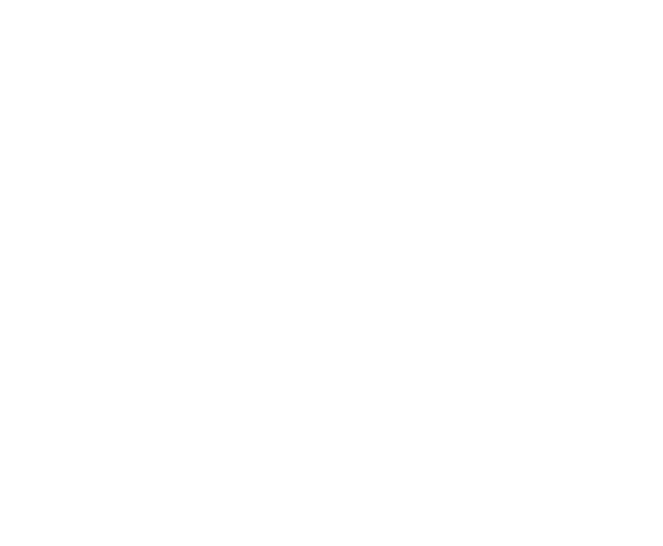
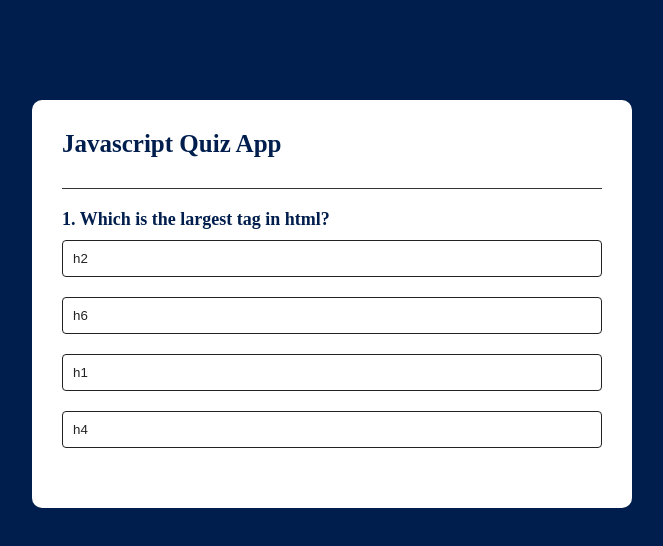
Before and after one commit to YashShinde9298/javascript_quizapp, a plain HTML site: page index.html in a window 1280 px wide. Shown: the whole page, without its empty margins (308-971 px from the left). Drawn offline with Linux system fonts and the light colour scheme.

Commit message:
added questions and answers
Added functionalities like show questions, select answers, show score, etc.

```diff
--- a/index.html
+++ b/index.html
@@ -9,7 +9,19 @@
 </head>
 
 <body>
-
+    <div class="app">
+        <h1>Javascript Quiz App</h1>
+        <div class="quiz">
+            <h2 id="question">Question goes here</h2>
+            <div id="answer-buttons">
+                <button class="btn">Answer 1</button>
+                <button class="btn">Answer 2</button>
+                <button class="btn">Answer 3</button>
+                <button class="btn">Answer 4</button>
+            </div>
+            <button id="next-btn">Next</button>
+        </div>
+    </div>
 
     <script src="./index.js"></script>
 </body>
--- a/index.js
+++ b/index.js
@@ -0,0 +1,181 @@
+const questions = [
+    {
+        question: "Which is the largest tag in html?",
+        answers: [
+            { text: "h2", correct: "false" },
+            { text: "h6", correct: "false" },
+            { text: "h1", correct: "true" },
+            { text: "h4", correct: "false" }
+        ]
+    },
+    {
+        question: "Which tag is used to add css in html?",
+        answers: [
+            { text: "style", correct: "true" },
+            { text: "a", correct: "false" },
+            { text: "css", correct: "false" },
+            { text: "script", correct: "false" }
+        ]
+    },
+    {
+        question: "Which react hook is used to add state in functional component?",
+        answers: [
+            { text: "useMemo", correct: "false" },
+            { text: "useReducer", correct: "false" },
+            { text: "useEffect", correct: "false" },
+            { text: "useState", correct: "true" }
+        ]
+    },
+    {
+        question: "How do you call the function 'myFunction'?",
+        answers: [
+            { text: "myFucntion", correct: "false" },
+            { text: "func myFunction()", correct: "false" },
+            { text: "myFunction()", correct: "true" },
+            { text: "None of these", correct: "false" }
+        ]
+    },
+    {
+        question: "Which snippet of CSS is commonly used to center a website horizontally?",
+        answers: [
+            { text: "site-align: center;", correct: "false" },
+            { text: "margin: auto 0;", correct: "true" },
+            { text: "margin: center;", correct: "false" },
+            { text: "margin: 0 auto;", correct: "false" }
+        ]
+    },
+    {
+        question: "Which of the following function of Array object removes the last element from an array and returns that element?",
+        answers: [
+            { text: "pop()", correct: "true" },
+            { text: "push()", correct: "false" },
+            { text: "shift()", correct: "false" },
+            { text: "unshift()", correct: "false" }
+        ]
+    },
+    {
+        question: "What keyword is used to create a JavaScript variable",
+        answers: [
+            { text: "variable", correct: "false" },
+            { text: "varies", correct: "false" },
+            { text: "string", correct: "false" },
+            { text: "var", correct: "true" }
+        ]
+    },
+    {
+        question: "Which is not a JavaScript data type?",
+        answers: [
+            { text: "boolean", correct: "false" },
+            { text: "double", correct: "true" },
+            { text: "undefined", correct: "false" },
+            { text: "string", correct: "false" }
+        ]
+    },
+    {
+        question: "What is jQuery?",
+        answers: [
+            { text: "A framework", correct: "false" },
+            { text: "jQuery?", correct: "false" },
+            { text: "A Library", correct: "true" },
+            { text: "None of these", correct: "false" }
+        ]
+    },
+    {
+        question: "HTML ID can be used only once?",
+        answers: [
+            { text: "True", correct: "true" },
+            { text: "False", correct: "false" },
+            { text: "All of the Above", correct: "false" },
+            { text: "None of the Above", correct: "false" }
+        ]
+    },
+]
+
+const questionElement = document.getElementById("question");
+const answerButton = document.getElementById("answer-buttons");
+const nextButton = document.getElementById("next-btn");
+
+
+let currentQuestionIndex = 0;
+let score = 0;
+
+
+function startQuiz() {
+    currentQuestionIndex = 0;
+    score = 0;
+    nextButton.innerHTML = "Next";
+    showQuestion();
+}
+
+function showQuestion() {
+    resetState();
+    let currentQuestion = questions[currentQuestionIndex];
+    let questionNo = currentQuestionIndex + 1;
+    questionElement.innerHTML = questionNo + ". " + currentQuestion.question;
+
+    currentQuestion.answers.forEach(answer => {
+        const button = document.createElement("button");
+        button.innerHTML = answer.text;
+        button.classList.add("btn");
+        answerButton.appendChild(button);
+        if (answer.correct) {
+            button.dataset.correct = answer.correct;
+        }
+        button.addEventListener("click", selectAnswer);
+    })
+}
+
+function resetState() {
+    nextButton.style.display = "none";
+    while (answerButton.firstChild) {
+        answerButton.removeChild(answerButton.firstChild);
+    }
+}
+
+function selectAnswer(e) {
+    const selectedBtn = e.target;
+    const isCorrect = selectedBtn.dataset.correct === "true";
+    if (isCorrect) {
+        selectedBtn.classList.add("correct");
+        score++;
+    }
+    else {
+        selectedBtn.classList.add("incorrect");
+    }
+
+    Array.from(answerButton.children).forEach(button => {
+        if (button.dataset.correct === "true") {
+            button.classList.add("correct");
+        }
+        button.disabled = true;
+    })
+    nextButton.style.display = "block";
+}
+
+function showScore() {
+    resetState();
+    questionElement.innerHTML = `You scored ${score} out of ${questions.length}!`;
+    nextButton.innerHTML = "Play Again!";
+    nextButton.style.display = "block";
+}
+
+function handleNextButton() {
+    currentQuestionIndex++;
+    if (currentQuestionIndex < questions.length) {
+        showQuestion();
+    }
+    else {
+        showScore();
+    }
+}
+
+nextButton.addEventListener("click", () => {
+    if (currentQuestionIndex < questions.length) {
+        handleNextButton();
+    }
+    else {
+        startQuiz();
+    }
+})
+
+startQuiz();
--- a/style.css
+++ b/style.css
@@ -0,0 +1,81 @@
+* {
+    margin: 0;
+    padding: 0;
+    box-sizing: border-box;
+}
+
+body {
+    background: #001e4d;
+}
+
+.app {
+    background: #fff;
+    width: 90%;
+    max-width: 600px;
+    margin: 100px auto 0;
+    border-radius: 10px;
+    padding: 30px;
+}
+
+
+.app h1 {
+    font-size: 25px;
+    color: #001e4d;
+    font-weight: 600;
+    border-bottom: 1px solid #333;
+    padding-bottom: 30px;
+}
+
+.quiz {
+    padding: 20px 0;
+}
+
+.quiz h2 {
+    font-size: 18px;
+    color: #001e4d;
+    font-weight: 600;
+}
+
+.btn {
+    background: #fff;
+    color: #222;
+    font-weight: 500;
+    width: 100%;
+    border: 1px solid #222;
+    padding: 10px;
+    margin: 10px 0;
+    text-align: left;
+    border-radius: 4px;
+    cursor: pointer;
+    transition: all 0.3s;
+}
+
+.btn:hover:not([disabled]) {
+    background: #222;
+    color: #fff;
+}
+
+.btn:disabled {
+    cursor: no-drop;
+}
+
+#next-btn {
+    background: #001e4d;
+    color: #fff;
+    font-weight: 500;
+    width: 150px;
+    border: 0;
+    padding: 10px;
+    margin: 20px auto 0;
+    border-radius: 4px;
+    cursor: pointer;
+    display: none;
+}
+
+.correct {
+    background: #9aeabc;
+}
+
+.incorrect {
+    background: #ff9393;
+}
```
